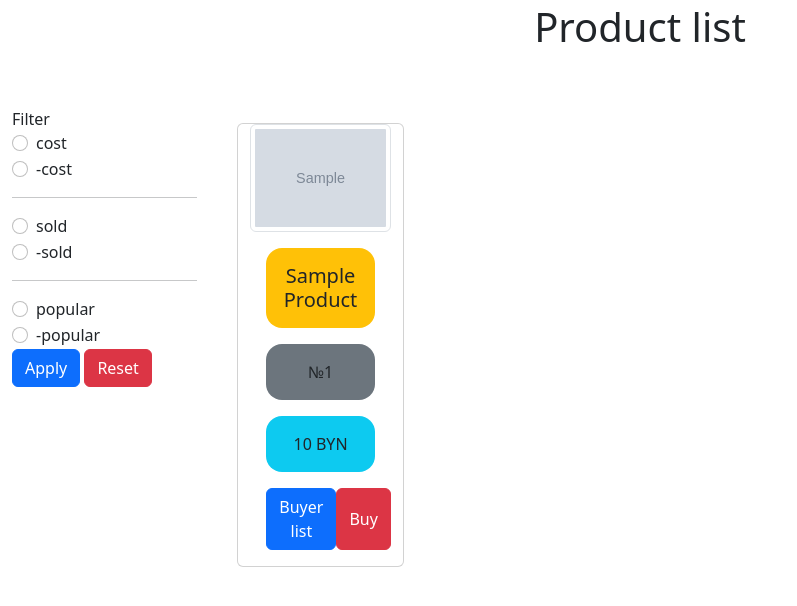
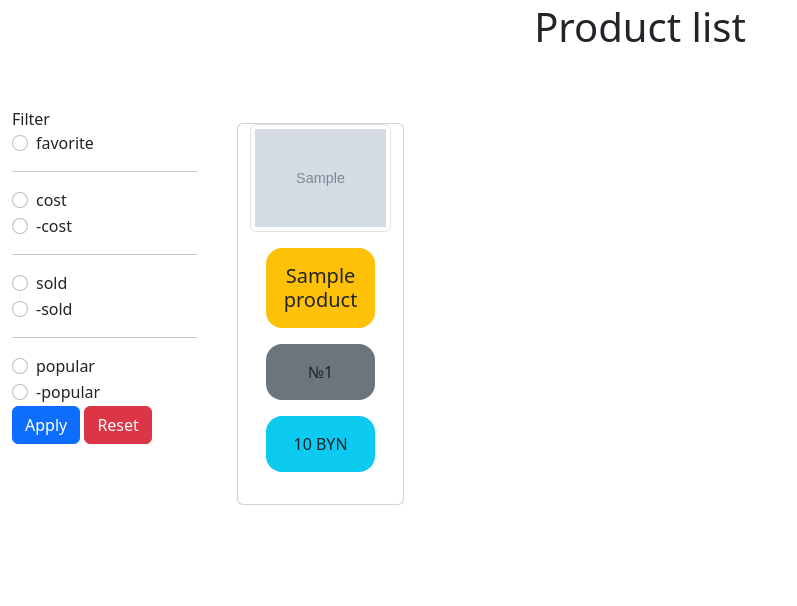
Before and after one commit to DedRobin/my-first-shop, a Django app: template templates/index.html in a window 1280 px wide. Shown: the part 53-659 px from the top of the page, without its empty margins (0-797 px from the left). Run offline with Django 3.2, Linux system fonts and the light colour scheme; tables that the repository leaves empty hold one stand-in row (values such as "Sample post"); the template is opened without the code that fills it: values that come from a table or form of the project are taken from there, most other values are stand-ins (such as "Sample title", 1, 10 or a date in 2020); grey boxes marked "Sample" are stand-in pictures; some libraries are stand-ins or nearby versions.

Commit message:
added 'favorite' filter

```diff
--- a/my_first_project/urls.py
+++ b/my_first_project/urls.py
@@ -17,7 +17,7 @@ from django.conf import settings
 from django.contrib import admin
 from django.urls import path
 
-from products.views import index, products, as_favorite, buy_product, favorites, purchases
+from products.views import index, products, as_favorite, buy_product, purchases
 from users.views import register_user, login_view, logout_view
 
 urlpatterns = [
@@ -36,9 +36,6 @@ urlpatterns = [
     path("products/<int:product_id>/as_favorite/", as_favorite, name="as_favorite"),
     path("products/<int:product_id>/buy/", buy_product, name="buy_product"),
 
-    # Favorites
-    path("products/favorites", favorites, name="favorites"),
-
     # Purchases
     path("products/purchases", purchases, name="purchases"),
 
--- a/products/services.py
+++ b/products/services.py
@@ -1,10 +1,11 @@
 import requests
 
+from django.core.handlers.wsgi import WSGIRequest
 from django.db.models import Sum, F, QuerySet
 from shutil import copyfileobj
 
 
-def get_sorted_product(queryset: QuerySet, order_by: str) -> QuerySet:
+def get_sorted_product(queryset: QuerySet, order_by: str, request: WSGIRequest) -> QuerySet:
     if order_by == "cost":
         return queryset.order_by("cost")
     elif order_by == "-cost":
@@ -15,6 +16,8 @@ def get_sorted_product(queryset: QuerySet, order_by: str) -> QuerySet:
     elif order_by == "popular":
         queryset = queryset.annotate(popular=Sum("purchases__count"))
         return queryset.order_by("popular")
+    elif order_by == "favorite":
+        return queryset.filter(favorites__user=request.user)
     return queryset
 
 
--- a/templates/filters.html
+++ b/templates/filters.html
@@ -1,5 +1,12 @@
 <form class="col-2" method="get" action="#">
     <div>Filter</div>
+    {#            by favorite#}
+    <div class="form-check form-check">
+        <input class="form-check-input" type="radio" name="order_by" id="Favorite"
+               value="favorite">
+        <label class="form-check-label" for="Favorite">favorite</label>
+    </div>
+    <hr>
     {#            by cost#}
     <div class="form-check form-check">
         <input class="form-check-input" type="radio" name="order_by" id="inlineRadio1"
--- a/templates/header.html
+++ b/templates/header.html
@@ -8,17 +8,12 @@
             <ul class="navbar-nav me-auto mb-2 mb-lg-0">
                 <li class="nav-item"><a class="nav-link active" aria-current="page" href="{% url 'index' %}">Products</a></li>
 
-                {% if not user.email %}
+                {% if not request.user.is_authenticated %}
 
                     <li class="nav-item"><a class="nav-link" aria-current="page" href="{% url 'register' %}">Register</a></li>
                     <li class="nav-item"><a class="nav-link" aria-current="page" href="{% url 'login' %}">Login</a></li>
 
                 {% else %}
-
-                    <li class="nav-item"><a class="nav-link" aria-current="page" href="{% url 'favorites' %}">Favorites
-                        {% if favorite_count > 0 %}
-                            ({{ favorite_count }})
-                        {% endif %}</a>
                     <li class="nav-item"><a class="nav-link" aria-current="page" href="{% url 'purchases' %}">Purchases</a>
                     <li class="nav-item"><a class="nav-link" aria-current="page" href="{% url 'logout' %}">Logout</a>
                     </li>
--- a/templates/product.html
+++ b/templates/product.html
@@ -1,25 +1,8 @@
 {% load static %}
-{% load crispy_forms_filters %}
 
 <div class="card m-3 col-2">
     {% if request.user.is_authenticated %}
-        <form method="post" class="d-md-flex justify-content-md-end m-2" action="{{ product.id }}/as_favorite/">
-            {% csrf_token %}
-            {% if is_exists %}
-                <button type="submit" class="btn justify">
-                    <svg xmlns="http://www.w3.org/2000/svg" viewBox="0 0 24 24" width="24" height="24">
-                        <path d="M14 20.408c-.492.308-.903.546-1.192.709-.153.086-.308.17-.463.252h-.002a.75.75 0 01-.686 0 16.709 16.709 0 01-.465-.252 31.147 31.147 0 01-4.803-3.34C3.8 15.572 1 12.331 1 8.513 1 5.052 3.829 2.5 6.736 2.5 9.03 2.5 10.881 3.726 12 5.605 13.12 3.726 14.97 2.5 17.264 2.5 20.17 2.5 23 5.052 23 8.514c0 3.818-2.801 7.06-5.389 9.262A31.146 31.146 0 0114 20.408z"></path>
-                    </svg>
-                </button>
-            {% else %}
-                <button type="submit" class="btn">
-                    <svg xmlns="http://www.w3.org/2000/svg" viewBox="0 0 24 24" width="24" height="24">
-                        <path fill-rule="evenodd"
-                              d="M6.736 4C4.657 4 2.5 5.88 2.5 8.514c0 3.107 2.324 5.96 4.861 8.12a29.66 29.66 0 004.566 3.175l.073.041.073-.04c.271-.153.661-.38 1.13-.674.94-.588 2.19-1.441 3.436-2.502 2.537-2.16 4.861-5.013 4.861-8.12C21.5 5.88 19.343 4 17.264 4c-2.106 0-3.801 1.389-4.553 3.643a.75.75 0 01-1.422 0C10.537 5.389 8.841 4 6.736 4zM12 20.703l.343.667a.75.75 0 01-.686 0l.343-.667zM1 8.513C1 5.053 3.829 2.5 6.736 2.5 9.03 2.5 10.881 3.726 12 5.605 13.12 3.726 14.97 2.5 17.264 2.5 20.17 2.5 23 5.052 23 8.514c0 3.818-2.801 7.06-5.389 9.262a31.146 31.146 0 01-5.233 3.576l-.025.013-.007.003-.002.001-.344-.666-.343.667-.003-.002-.007-.003-.025-.013A29.308 29.308 0 0110 20.408a31.147 31.147 0 01-3.611-2.632C3.8 15.573 1 12.332 1 8.514z"></path>
-                    </svg>
-                </button>
-            {% endif %}
-        </form>
+        {%  include "favorite_button.html" %}
     {% endif %}
     {% if product.image %}
         <img src="{{ product.image.url }}" class="img-fluid img-thumbnail" alt="{{ product.title }}">
@@ -27,73 +10,17 @@
         <img src="{% static 'no-image.jpg' %}" class="img-fluid img-thumbnail" alt="{{ product.title }}">
     {% endif %}
     <div class="card-body">
-        <h5 class="card-title text-center bg-warning rounded-4 p-3">{{ product.title|title }}</h5>
+        <h5 class="card-title text-center bg-warning rounded-4 p-3">{{ product.title }}</h5>
         <div class="card-text bg-secondary rounded-4 py-3 my-3">№{{ product.external_id }}</div>
         <div class="card-text bg-info rounded-4 py-3 my-3">{{ product.cost }} BYN</div>
 
         <!-- Button trigger modal -->
-        <div class="d-flex justify-content-between">
-            <button type="button" class="btn btn-primary" data-bs-toggle="modal" data-bs-target="#users">
-                Buyer list
-            </button>
-            <button type="button" class="btn btn-danger" data-bs-toggle="modal" data-bs-target="#buy{{ product.id }}">
-                Buy
-            </button>
-        </div>
+        {% if request.user.is_authenticated %}
+            <div class="d-flex justify-content-between">
+            {% include "modal_buyer_list.html" %}
+            {% include "modal_buy.html" %}
+            </div>
+        {% endif %}
 
-
-        <!-- Modal for purchase -->
-        <div class="modal fade" id="buy{{ product.id }}" data-bs-backdrop="static" data-bs-keyboard="false"
-             tabindex="-1"
-             aria-labelledby="staticBackdropLabel" aria-hidden="true">
-            <div class="modal-dialog modal-dialog-centered">
-                <div class="modal-content">
-                    <div class="modal-header">
-                        <h5 class="modal-title" id="staticBackdropLabel">Enter quantity</h5>
-                        <button type="button" class="btn-close" data-bs-dismiss="modal" aria-label="Close"></button>
-                    </div>
-                    <form method="post" action="{{ product.id }}/buy/">
-
-                        <div class="modal-body">
-                            {% csrf_token %}
-                            {{ form|crispy }}
-
-                        </div>
-                        <div class="modal-footer">
-                            <button type="button" class="btn btn-secondary" data-bs-dismiss="modal">Close</button>
-                            <button type="submit" class="btn btn-danger">Buy</button>
-                        </div>
-
-                    </form>
-
-                </div>
-            </div>
-        </div>
-
-        <!-- Modal for buyers -->
-        <div class="modal fade" id="users" data-bs-backdrop="static" data-bs-keyboard="false" tabindex="-1"
-             aria-labelledby="staticBackdropLabel" aria-hidden="true">
-            <div class="modal-dialog modal-dialog-centered">
-                <div class="modal-content">
-                    <div class="modal-header">
-                        <h5 class="modal-title" id="staticBackdropLabel">User list</h5>
-                        <button type="button" class="btn-close" data-bs-dismiss="modal" aria-label="Close"></button>
-                    </div>
-
-                    <div class="modal-body">
-                        {% for user in user_list %}
-                            {% if user.purchases.product_id == product.id %}
-                                {{ user.email }}
-                            {% endif %}
-                        {% endfor %}
-                    </div>
-                    <div class="modal-footer">
-                        <button type="button" class="btn btn-secondary" data-bs-dismiss="modal">Close</button>
-                    </div>
-
-
-                </div>
-            </div>
-        </div>
     </div>
 </div>
```
Also changed, not shown: my_first_project/settings.py (+7 -0 lines), products/views.py (+15 -20 lines), templates/favorite_button.html (added, +17 -0 lines), templates/modal_buy.html (added, +33 -0 lines), templates/modal_buyer_list.html (added, +26 -0 lines).
